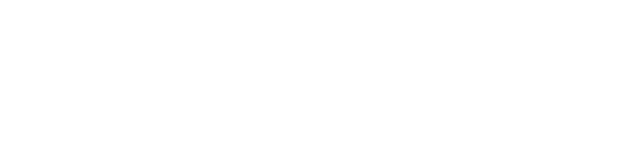
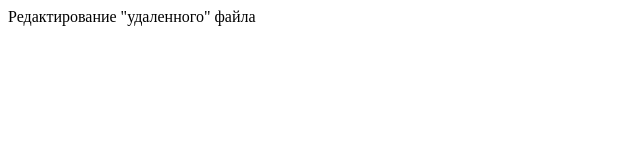
Before and after one commit to SerKit163/remote-sample, a plain HTML site: page index.html in a window 1280 px wide. Shown: the whole page, without its empty margins (0-640 px from the left). Drawn offline with Linux system fonts and the light colour scheme.

Commit message:
New index

```diff
--- a/index.html
+++ b/index.html
@@ -7,6 +7,6 @@
     <title>Document</title>
 </head>
 <body>
-
+    Редактирование "удаленного" файла
 </body>
 </html>
```
